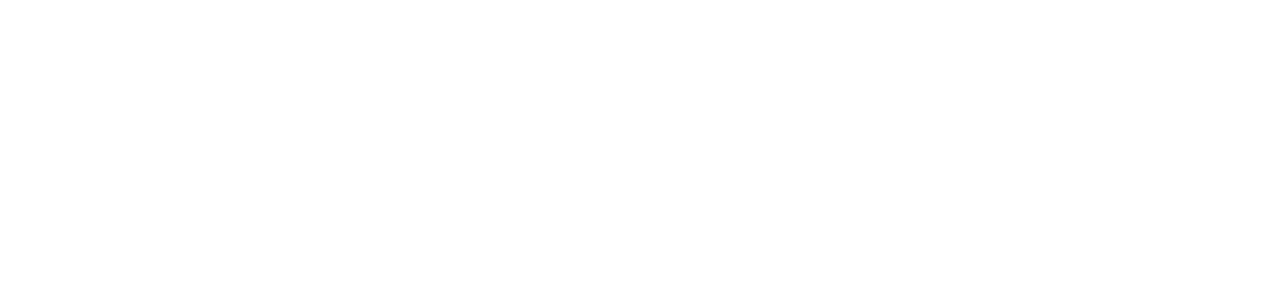
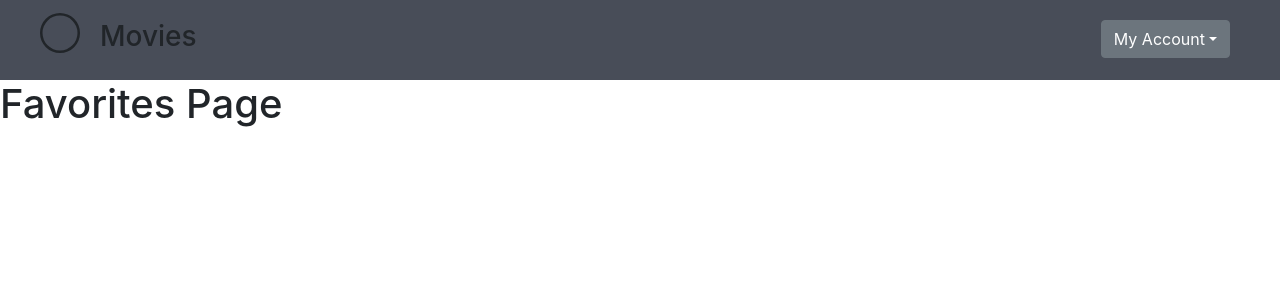
Before and after one commit to just13just/Movie-project-on-react-redux, a React (Create React App) app: page /favorites in a window 1280 px wide. Shown: the top 300 px of the page. Built offline with nearby package versions, Linux system fonts and the light colour scheme.

Commit message:
feat: add Favorites Page

```diff
--- a/src/App.js
+++ b/src/App.js
@@ -9,6 +9,7 @@
 } from 'react-router-dom';
 import MenuContainer from './elements/MenuContainer';
 import MainPageContainer from './elements/MainPageContainer';
+import FavoritesPageContainer from './elements/FavoritesPageContainer copy';
 
 function App() {
   return (
@@ -19,8 +20,9 @@
             <MenuContainer />
             <MainPageContainer />
           </Route>
-          <Route>
-
+          <Route exact path='/favorites'>
+            <MenuContainer />
+            <FavoritesPageContainer />
           </Route>
           <Route>
 
--- /dev/null
+++ b/src/elements/FavoritesPage.js
@@ -0,0 +1,7 @@
+import React from 'react';
+
+const FavoritesPage = () => {
+    return <h1>Favorites Page</h1>
+}
+
+export default FavoritesPage;
--- /dev/null
+++ b/src/elements/FavoritesPageContainer copy.js
@@ -0,0 +1,8 @@
+import React from 'react';
+import FavoritesPage from './FavoritesPage';
+
+const FavoritesPageContainer = () => {
+    return <FavoritesPage />
+}
+
+export default FavoritesPageContainer;
```
